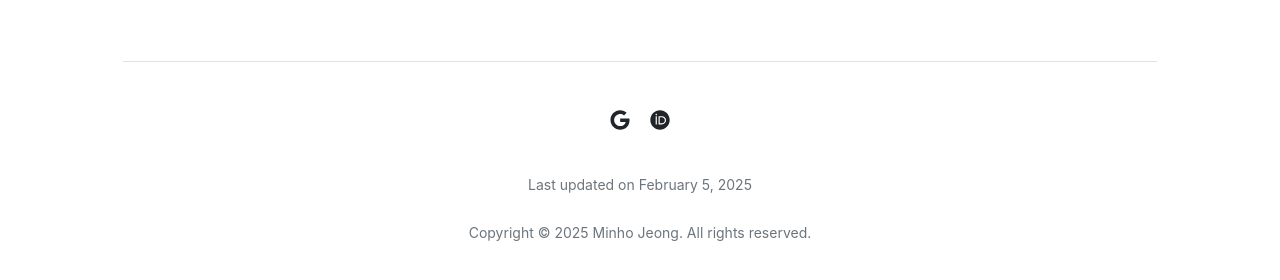
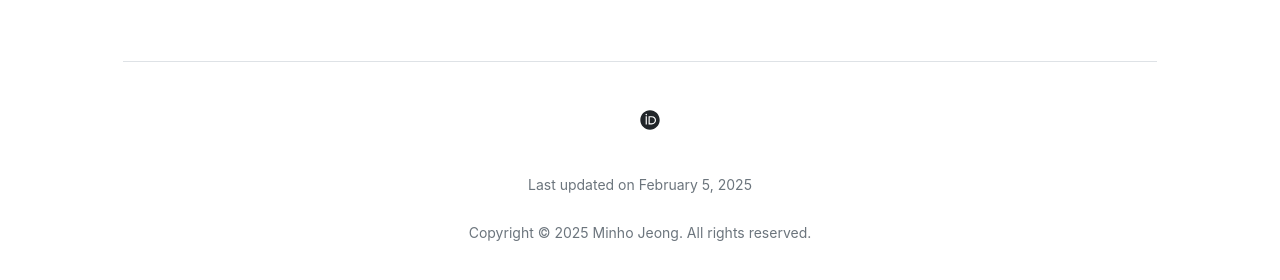
Before and after one commit to mino-jeong/mino-jeong.github.io, a Jekyll site: the page built from index.md, in a window 1280 px wide. Shown: the part 515-795 px from the top of the page. Built offline with Jekyll 4.4.1, drawn with Linux system fonts in a browser that asks for light colours.

Commit message:
Update footer.html

```diff
--- a/_includes/footer.html
+++ b/_includes/footer.html
@@ -29,7 +29,7 @@
   <div class="footer">
     <div class="pt-4 my-4 text-muted border-top">
       <ul class="footer-list">
-        <li class="footer-list-item"><a href="mailto:2430412@bsis.hs.kr" class="fs-5"><i class="fab fa-google"></i></a></li>
+        <li class="footer-list-item"><a href="mailto:mjeong29@kaist.ac.kr" class="fs-5"><i class="fa-solid fa-envelope"></i></a></li>
         <li class="footer-list-item"><a href="https://orcid.org/0009-0000-6873-5271" class="fs-5"><i class="fab fa-orcid"></i></a></li>
       </ul>
       <p><small>Last updated on February 5, 2025<br><br>Copyright &copy; <script>document.write(new Date().getFullYear());</script> Minho Jeong. All rights reserved.</small></p>
```
